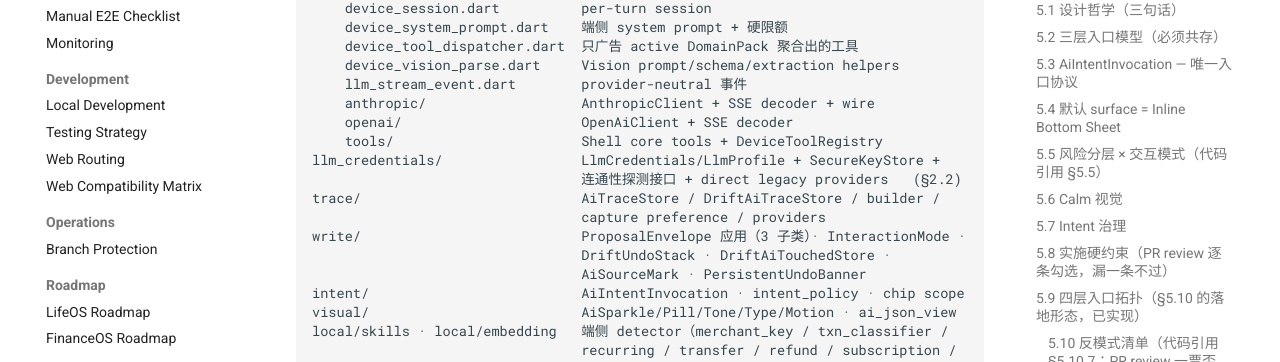
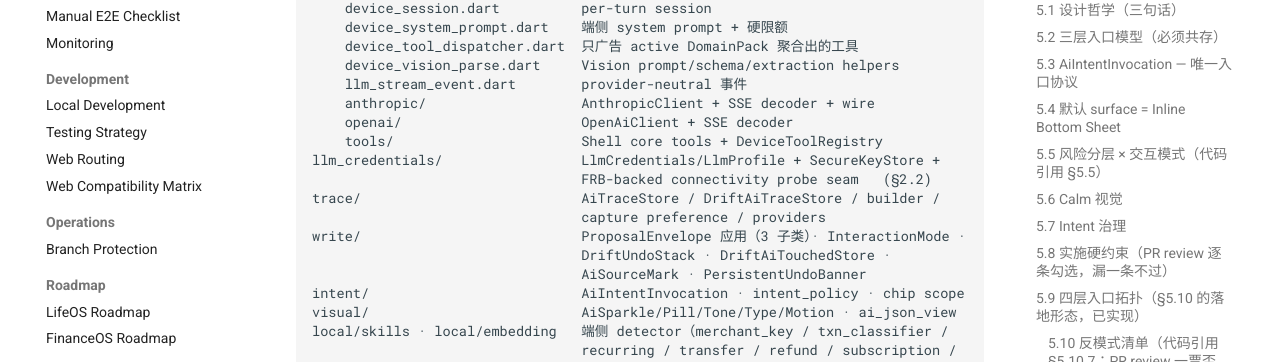
Before and after one commit to zsh-a/NaviWealth, an MkDocs documentation site: the page built from docs/ai/ai-architecture.md, in a window 1280 px wide and 1400 px high, scrolled down 8866 px. Shown: the part 585-947 px from the top of the window. Built offline with MkDocs 1.6.1 and Material for MkDocs 9.7.7, drawn with Linux system fonts in a browser that asks for light colours; some of the changed text lies outside the part shown.

Commit message:
docs(ai): clarify frb connectivity seam

```diff
--- a/docs/ai/ai-architecture.md
+++ b/docs/ai/ai-architecture.md
@@ -353,7 +353,7 @@ runtime/
     openai/                      OpenAiClient + SSE decoder
     tools/                       Shell core tools + DeviceToolRegistry
 llm_credentials/                 LlmCredentials/LlmProfile + SecureKeyStore +
-                                 连通性探测接口 + direct legacy providers   (§2.2)
+                                 FRB-backed connectivity probe seam   (§2.2)
 trace/                           AiTraceStore / DriftAiTraceStore / builder /
                                  capture preference / providers
 write/                           ProposalEnvelope 应用（3 子类）· InteractionMode ·
```
